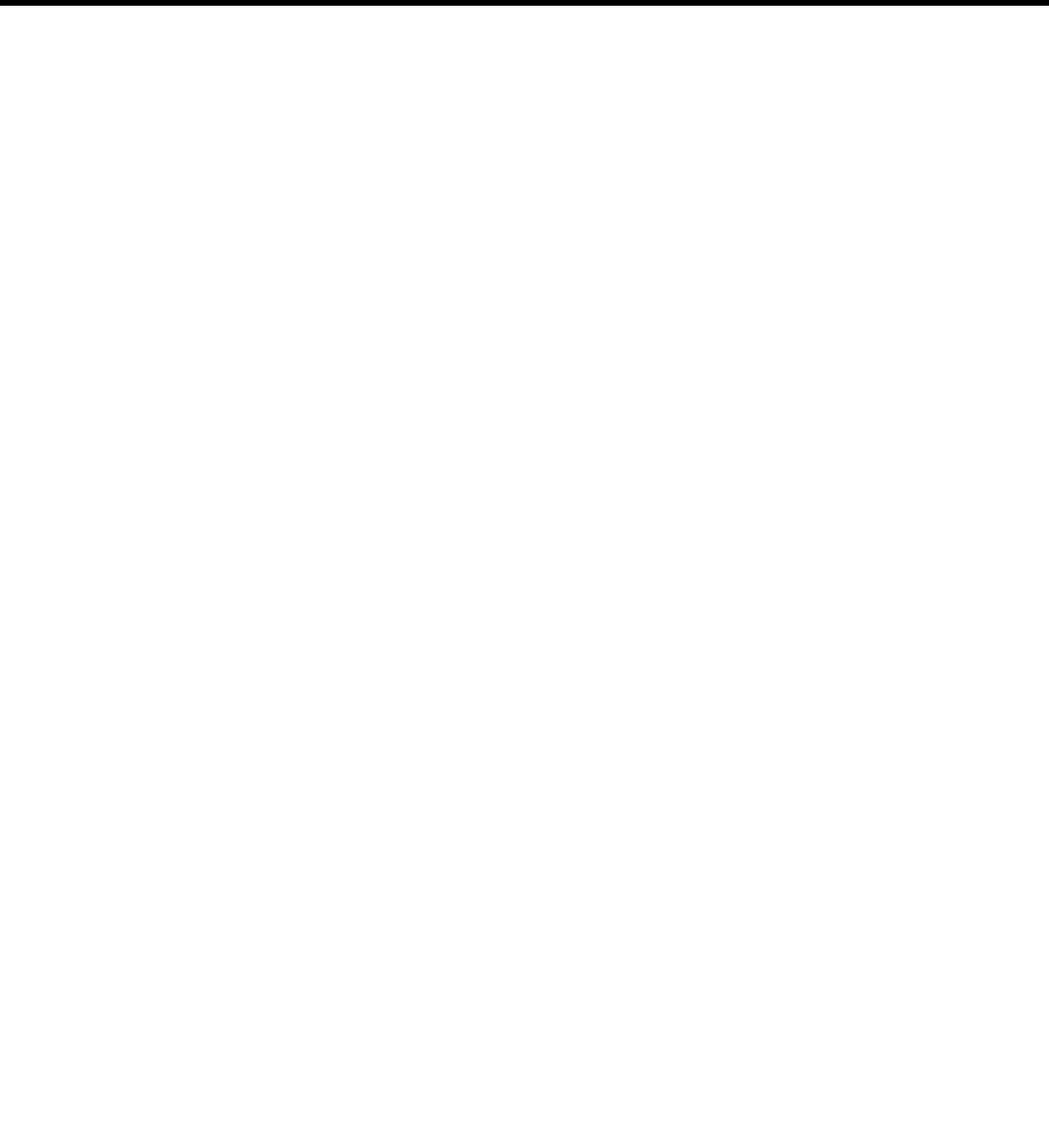
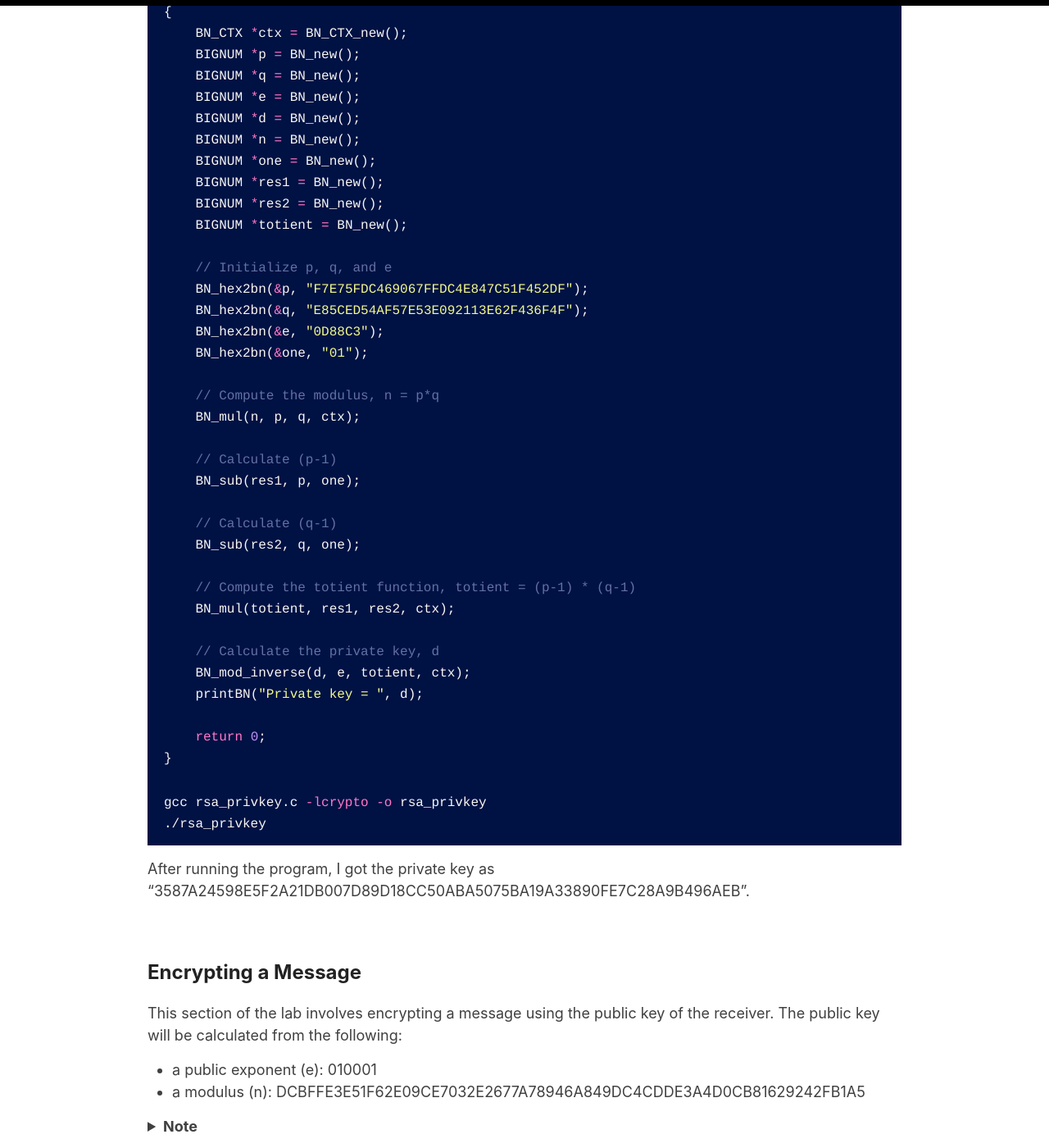
Before and after one commit to iukadike/blog, a Jekyll site: the page built from _posts/2023-09-28-rsa.md, in a window 1280 px wide and 1400 px high, scrolled down 3500 px. Shown: the whole window at 82% size. Built offline with Jekyll 4.4.1, drawn with Linux system fonts in a browser that asks for light colours; comment, search, counter and statistics services are not loaded; some of the changed text lies outside the part shown.

Commit message:
update content

````diff
--- a/_posts/2023-09-28-rsa.md
+++ b/_posts/2023-09-28-rsa.md
@@ -46,6 +46,8 @@ The security of the RSA algorithm relies on the factorization of large composite
 
 <details>
 <summary><b>Note</b></summary>
+
+___
 When the private key is used for encryption, it no longer serves the purpose of encryption, because anyone with the public key has access to the encrypted data. Instead, when a private key is used, it is used as a form of signature to show that the data is from the expected origin.
 </details>
 
@@ -65,8 +67,130 @@ This section of the lab involves deriving a private key from the following:
 <summary><b>Note</b></summary>
 <div markdown="1">
 
+___
 - The prime numbers used for this lab are 128 bits and are not large enough to be secure. However, 128 bits were selected to simplify the lab.
 - In practice, these numbers should be at least 512 bits long.
 </div></details>
 
-This can be done by writing a Python program that will calculate the private key from a defined formula.
+The numbers involved in the RSA algorithms are typically more than 512 bits long and as such we cannot simply do `a * b`, but need to use an algorithm to compute their products. This lab makes use of the Big Number library provided by OpenSSL.
+
+Using this library is straightforward. We define each big number as a BIGNUM type:
+- A structure created to hold BIGNUM temporary variables used by library functions: __BN_CTX *ctx = BN_CTX_new()__
+- Initialize a BIGNUM variable: __BIGNUM *a = BN_new()__
+
+And then use the APIs provided by the library for various operations, such as:
+- Computing res = a − b:  __BN_sub(res, a, b)__
+- Computing res = a + b:  __BN_add(res, a, b)__
+- Computing res = a ∗ b:  __BN_mul(res, a, b, ctx)__
+- Computing res = a ∗ b mod n:  __BN_mod_mul(res, a, b, n, ctx)__
+- Computing res = a^c mod n:  __BN_mod_exp(res, a, c, n, ctx)__
+- Computing modular inverse:  __BN_mod_inverse(b, a, n, ctx)__
+
+
+Deriving the private key can be done by writing a Clang program that will calculate the private key using the OpenSSL BIGNUM library.
+
+```c
+#include <stdio.h>
+#include <openssl/bn.h>
+
+#define NBITS 256
+
+void printBN(char *msg, BIGNUM * a)
+{
+    /* Use BN_bn2hex(a) for hex string
+     * Use BN_bn2dec(a) for decimal string */
+    char * number_str = BN_bn2hex(a);
+    printf("%s %s\n", msg, number_str);
+    OPENSSL_free(number_str);
+}
+
+
+int main ()
+{
+    BN_CTX *ctx = BN_CTX_new();
+    BIGNUM *p = BN_new();
+    BIGNUM *q = BN_new();
+    BIGNUM *e = BN_new();
+    BIGNUM *d = BN_new();
+    BIGNUM *n = BN_new();
+    BIGNUM *one = BN_new();
+    BIGNUM *res1 = BN_new();
+    BIGNUM *res2 = BN_new();
+    BIGNUM *totient = BN_new();
+
+    // Initialize p, q, and e
+    BN_hex2bn(&p, "F7E75FDC469067FFDC4E847C51F452DF");
+    BN_hex2bn(&q, "E85CED54AF57E53E092113E62F436F4F");
+    BN_hex2bn(&e, "0D88C3");
+    BN_hex2bn(&one, "01");
+
+    // Compute the modulus, n = p*q
+    BN_mul(n, p, q, ctx);
+
+    // Calculate (p-1)
+    BN_sub(res1, p, one);
+
+    // Calculate (q-1)
+    BN_sub(res2, q, one);
+
+    // Compute the totient function, totient = (p-1) * (q-1)
+    BN_mul(totient, res1, res2, ctx);
+
+    // Calculate the private key, d
+    BN_mod_inverse(d, e, totient, ctx);
+    printBN("Private key = ", d);
+
+    return 0;
+}
+```
+
+```bash
+gcc rsa_privkey.c -lcrypto -o rsa_privkey
+./rsa_privkey
+```
+
+After running the program, I got the private key as "3587A24598E5F2A21DB007D89D18CC50ABA5075BA19A33890FE7C28A9B496AEB".
+
+
+<br>
+
+### Encrypting a Message
+
+This section of the lab involves encrypting a message using the public key of the receiver. The public key will be calculated from the following:
+- a public exponent (e): 010001
+- a modulus (n): DCBFFE3E51F62E09CE7032E2677A78946A849DC4CDDE3A4D0CB81629242FB1A5
+
+<details>
+<summary><b>Note</b></summary>
+<div markdown="1">
+
+___
+- The public key is (e, n).
+- We need to convert the message which is an ASCII string to a hex string
+- We also need to convert the hex string to a BIGNUM using the hex-to-bn API: BN_hex2bn()
+</div></details>
+
+The secret message to encode is: "This is a super secret message!"
+
+The secret message can be converted to a hex string using the below python code:
+
+```bash
+$ python -c "print('This is a super secret message!'.encode('hex'))"
+```
+
+The result of the above code is ... and it is used in the clang code to convert it to a big number and encrypt the message.
+
+
+Let (e, n) be the public key. Please encrypt the message "A top secret!" (the quotations are not
+included). We need to convert this ASCII string to a hex string, and then convert the hex string to a BIGNUM
+using the hex-to-bn API BN hex2bn(). The following Python command can be used to convert a plain
+ASCII string to a hex string.
+$ python -c ’print("A top secret!".encode("hex"))’
+4120746f702073656372657421
+SEED Labs – RSA Public-Key Encryption and Signature Lab 5
+The public keys are listed in the following (hexadecimal). We also provide the private key d to help
+you verify your encryption result.
+n = DCBFFE3E51F62E09CE7032E2677A78946A849DC4CDDE3A4D0CB81629242FB1A5
+e = 010001 (this hex value equals decimal 65537)
+M = A top secret!
+d = 74D806F9F3A62BAE331FFE3F0A68AFE35B3D2E4794148AACBC26AA381CD7D30D
````
Also changed, not shown: other parts of _posts/2023-09-28-rsa.md (+1 -1 lines).
